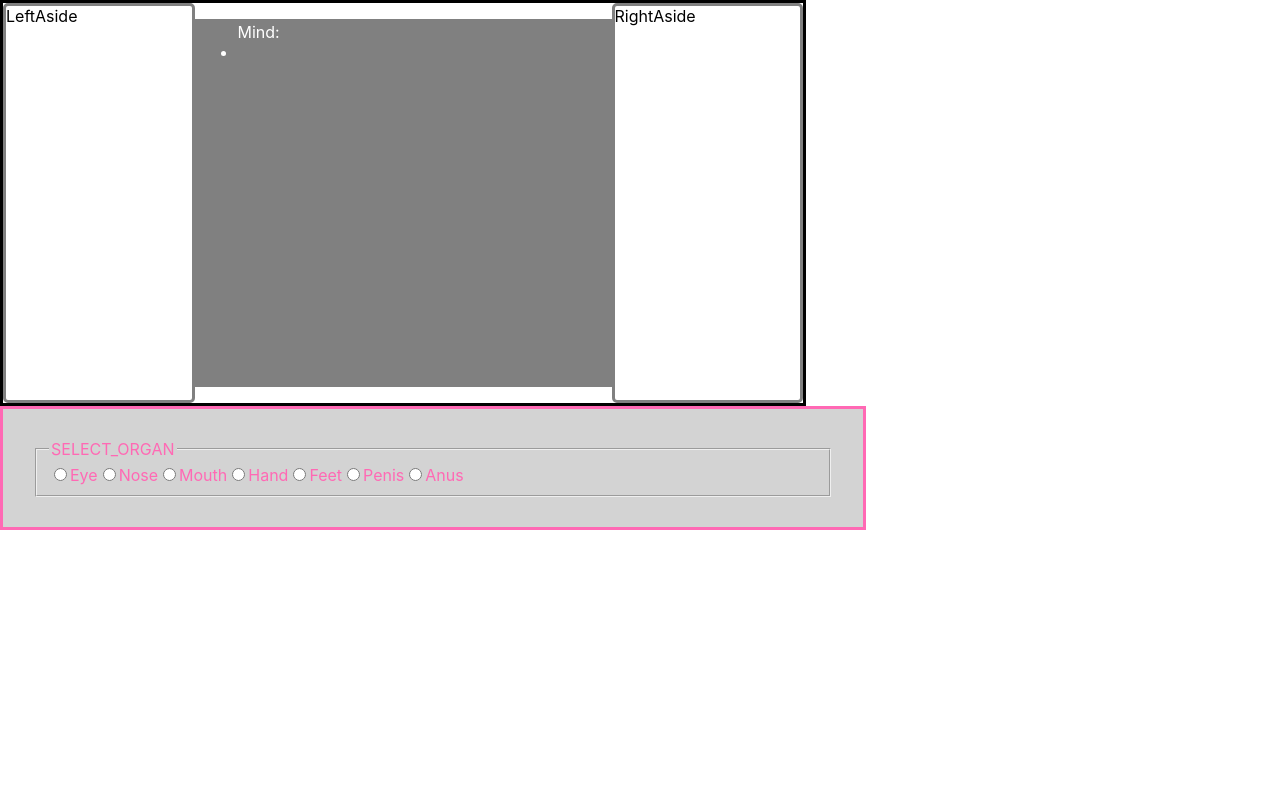
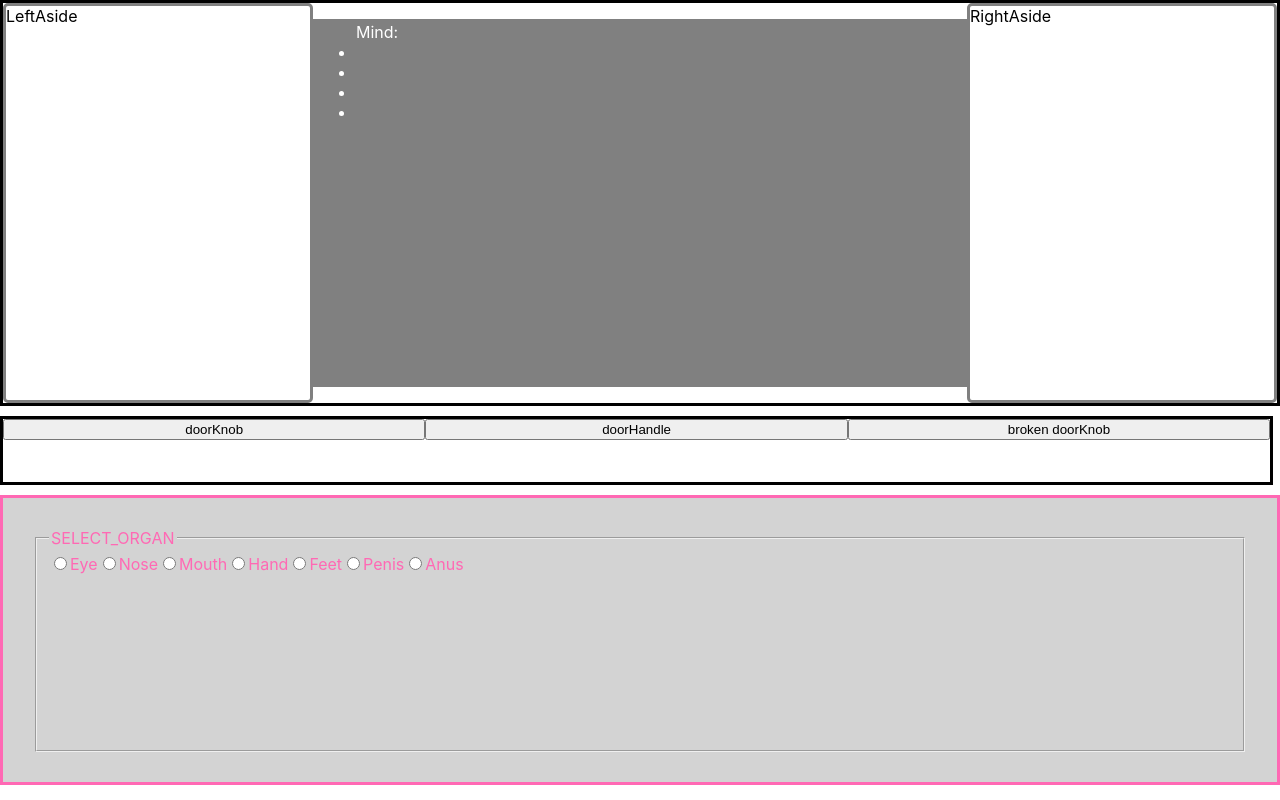
Before and after one commit to GeorgJuranek/repetitions, a React (Create React App) app: page / in a window 1280 px wide. Built offline with nearby package versions, Linux system fonts and the light colour scheme.

Commit message:
First connections between Components and first version of Scene

```diff
--- a/src/App.js
+++ b/src/App.js
@@ -5,12 +5,15 @@ import Mind from "./components/Mind";
 import Scene from "./components/Scene";
 import Organs from "./components/Organs";
 
+import {doorknobs} from "./db/optionsArray"
+
 function App() {
 
+  //for Organ
   const [chosenOrgan, setChosenOrgan] = useState({name:"", content: []})
   function changeChosenOrgan(newOrgan) {setChosenOrgan(newOrgan)};
 
-  const [currentAction, setCurrentAction] = useState("");
+  const [currentAction, setCurrentAction] = useState(""); //for Mind
 
   function bodyAction(action) {
     const compound = chosenOrgan.name+"/"+action;
@@ -20,12 +23,30 @@ function App() {
     changeChosenOrgan({name:"", content: []})
   };
 
+  //for Scene
+  const [room, setRoom] = useState();
+  const [place, setPlace] = useState();
+  const [options, setOptions] = useState(doorknobs);
+  const [chosenOption, setChosenOption] = useState({name:"", interaction:"", content: doorknobs});
+
   return (
     <FlexMain>
       <Mind
         currentAction={currentAction}
+
+        room={room}
+        place={place}
+        chosenOption={chosenOption}
+        setOptions={setOptions}
+
+        setRoom={setRoom}
       />
-      <Scene />
+      <Scene
+      options={options}
+      setRoom={setRoom}
+      setPlace={setPlace}
+      setChosenOption={setChosenOption}
+      />
       <Organs
         chosenOrgan={chosenOrgan}
         changeChosenOrgan={changeChosenOrgan}
@@ -41,6 +62,7 @@ const FlexMain = styled.main`
   display: flex;
   justify-content: center;
   flex-direction: column;
+  gap: 10px;
 
-  width: 100vw;
+  width: 100%;
 `;
--- a/src/components/Mind.js
+++ b/src/components/Mind.js
@@ -1,13 +1,31 @@
-import {useState} from "react";
+import {useEffect} from "react";
 import styled from "styled-components";
 
-function Mind({currentAction}) {
+function Mind({
+    currentAction,
+    room,
+    setRoom,
+    place,
+    setOptions,
+    chosenOption,}) {
+
+    useEffect(()=>
+        {if(currentAction === chosenOption.interaction)
+        {
+            setOptions(chosenOption.content)}
+        }
+    ,[currentAction]);
+
 
   return (
     <MindDiv>
         <LeftAside>LeftAside</LeftAside>
         <MindUl>
             Mind:
+            <li>{room && room}</li>
+            <li>{place && place}</li>
+
+            <li>{chosenOption && chosenOption.name}</li>
             <li>{currentAction}</li>
         </MindUl>
         <RightAside>RightAside</RightAside>
@@ -22,8 +40,6 @@ justify-content: center;
 flex-grow: 3;
 flex-wrap: nowrap;
 
-width: 100%;
-max-width: 800px;
 height: 50vh;
 border: 3px solid black;
 `;
--- a/src/components/Organs.js
+++ b/src/components/Organs.js
@@ -14,7 +14,6 @@ return(
 <OrganForm>
           <fieldset>
             <legend>SELECT_ORGAN</legend>
-
               {organsArray.map((organ, index) =>
                     <>
                     <input
@@ -27,8 +26,10 @@ return(
                     <label htmlFor={"contactChoice"+index} >{organ.name}</label>
                     </>
                 )}
-
-          <FlexDiv>{chosenOrgan.content.map((organFunction)=> <button onClick={()=>bodyAction(organFunction)}> {organFunction} </button>) }</FlexDiv>
+            <p>{chosenOrgan ? chosenOrgan.name : "choose..."}</p>
+            <FlexDiv>
+                {chosenOrgan.content.map((organFunction)=> <button onClick={()=>bodyAction(organFunction)}> {organFunction} </button>) }
+            </FlexDiv>
 
           </fieldset>
 </OrganForm>)
@@ -36,7 +37,6 @@ return(
 export default Organs;
 
 const OrganForm=styled.form`
-max-width: 800px;
 background-color: lightgrey;
 padding: 30px;
 border: 3px solid hotpink;
@@ -44,7 +44,7 @@ color: hotpink;
 `;
 
 const FlexDiv = styled.div`
-display: flex;
-justify-content: center;
-gap: 3%;
+display: grid;
+grid-template-columns: 100px 100px 100px;
+grid-template-rows: 50px 50px 50px;
 `;
--- a/src/components/Scene.js
+++ b/src/components/Scene.js
@@ -1,10 +1,28 @@
 import {useState} from "react";
 import styled from "styled-components";
 
-function Scene() {
+//import {doorknobs} from "../db/optionsArray";
+
+function Scene({
+    options,
+    setRoom,
+    setPlace,
+    setChosenOption
+
+}) {
 
   return (
-    <></>
+    <OptionsDiv>
+        {options.map((option)=> <button onClick={()=>setChosenOption(option)}>{option.name}</button>) }
+    </OptionsDiv>
   );
 }
 export default Scene;
+
+const OptionsDiv= styled.div`
+width: 99%;
+display: grid;
+grid-template-columns: 1fr 1fr 1fr;
+grid-template-rows: 1fr 1fr 1fr;
+border: 3px solid black;
+`;
--- /dev/null
+++ b/src/db/optionsArray.js
@@ -0,0 +1,24 @@
+export const kitchen = [
+{name: "sink", interaction: "Hand/Rotate", content: [] },
+{name: "fridge", interaction: "Hand/Push", content: []  },
+{name: "desk", interaction: "Feet/Kick", content: [] }
+];
+
+export const bathroom = [
+{name: "sink", interaction: "Hand/Rotate", content: [] },
+{name: "shower", interaction: "Hand/Push", content:[] },
+{name: "toilet", interaction: "Feet/Kick", content: [] },
+{name: "mirror", interaction: "Feet/Kick", content: [] }
+];
+
+export const bedroom = [
+{name: "mirror", interaction: "Hand/Rotate", content: [] },
+{name: "bed", interaction: "Hand/Push", content: []  },
+{name: "window", interaction: "Feet/Kick", content: [] }
+];
+
+export const doorknobs = [
+{name: "doorKnob", interaction: "Hand/Rotate", content: kitchen },
+{name: "doorHandle", interaction: "Hand/Push", content: bathroom  },
+{name: "broken doorKnob", interaction: "Feet/Kick", content: bedroom }
+]
```
Lines whose indentation alone changed are shown as unchanged.
